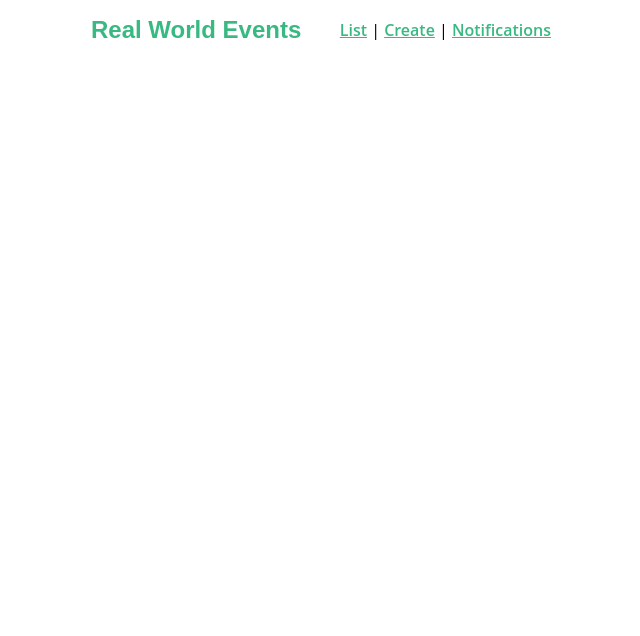
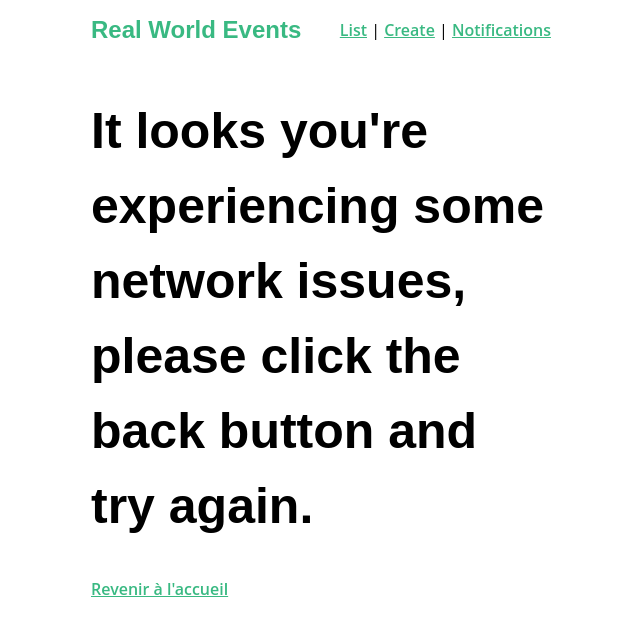
Before and after one commit to barein/vue-training, a Vue app: page /network in a window 1280 px wide. Shown: the top 636 px of the page, without its empty margins (319-959 px from the left). Built offline with nearby package versions, Linux system fonts and the light colour scheme.

Commit message:
add page 404 and network error

```diff
--- a/src/router.js
+++ b/src/router.js
@@ -6,6 +6,8 @@
 import NotificationPanel from "./views/NotificationPanel";
 import NProgress from "nprogress";
 import store from "@/store/store";
+import NotFound from "@/views/NotFound";
+import NetworkIssue from "@/views/NetworkIssue";
 
 Vue.use(Router);
 
@@ -30,13 +32,19 @@
       component: EventShow,
       props: true,
       beforeEnter(routeTo, routeFrom, next) {
-        console.log("before enter route guard");
+        console.log("before enter event-show route guard");
         store
           .dispatch("eventModule/fetchEvent", routeTo.params.id)
           .then(event => {
             routeTo.params.event = event;
 
             next();
+          })
+          .catch(error => {
+            if (error.response && error.response.status === 404) {
+              next({ name: "404", params: { resource: "event" } });
+            }
+            next({ name: "networkIssue" });
           });
       }
     },
@@ -44,6 +52,21 @@
       path: "/notification",
       name: "notification-list",
       component: NotificationPanel
+    },
+    {
+      path: "/404",
+      name: "404",
+      component: NotFound,
+      props: true
+    },
+    {
+      path: "/network",
+      name: "networkIssue",
+      component: NetworkIssue
+    },
+    {
+      path: "*",
+      redirect: { name: "404", params: { resource: "page" } }
     }
   ]
 });
--- a/src/services/EventService.js
+++ b/src/services/EventService.js
@@ -6,7 +6,8 @@
   headers: {
     Accept: "application/json",
     "Content-Type": "application/json"
-  }
+  },
+  timeout: 10000
 });
 
 export default {
--- a/src/store/modules/event.js
+++ b/src/store/modules/event.js
@@ -84,26 +84,16 @@
     if (event) {
       console.log("getting event from state");
       commit("SET_EVENT", event);
-console.log("commited");
-console.log(event);
-      return event;
+
+      return event; //useful to get event in .then() afterwhile
     } else {
       //otherwise get it from the api
-      return EventService.getEvent(id)
-        .then(response => {
-          console.log("getting event from api");
-          commit("SET_EVENT", response.data);
+      return EventService.getEvent(id).then(response => {
+        console.log("getting event from api");
+        commit("SET_EVENT", response.data);
 
-          return response.data;
-        })
-        .catch(error => {
-          let notification = {
-            type: "error",
-            message: "There was a problem fetching event: " + error.message
-          };
-
-          dispatch("notificationModule/add", notification, { root: true });
-        });
+        return response.data;
+      });
     }
   }
 };
--- /dev/null
+++ b/src/views/NetworkIssue.vue
@@ -0,0 +1,13 @@
+<template>
+  <div>
+    <h1>
+      It looks you're experiencing some network issues, please click the back
+      button and try again.
+    </h1>
+    <router-link :to="{ name: 'event-list' }">Revenir à l'accueil</router-link>
+  </div>
+</template>
+
+<script></script>
+
+<style scoped></style>
--- /dev/null
+++ b/src/views/NotFound.vue
@@ -0,0 +1,19 @@
+<template>
+  <div>
+    <h1>The {{ resource }} your looking for does not exist !</h1>
+    <router-link :to="{ name: 'event-list' }">Revenir à l'accueil</router-link>
+  </div>
+</template>
+
+<script>
+export default {
+  props: {
+    resource: {
+      type: String,
+      required: true
+    }
+  }
+};
+</script>
+
+<style scoped></style>
```
